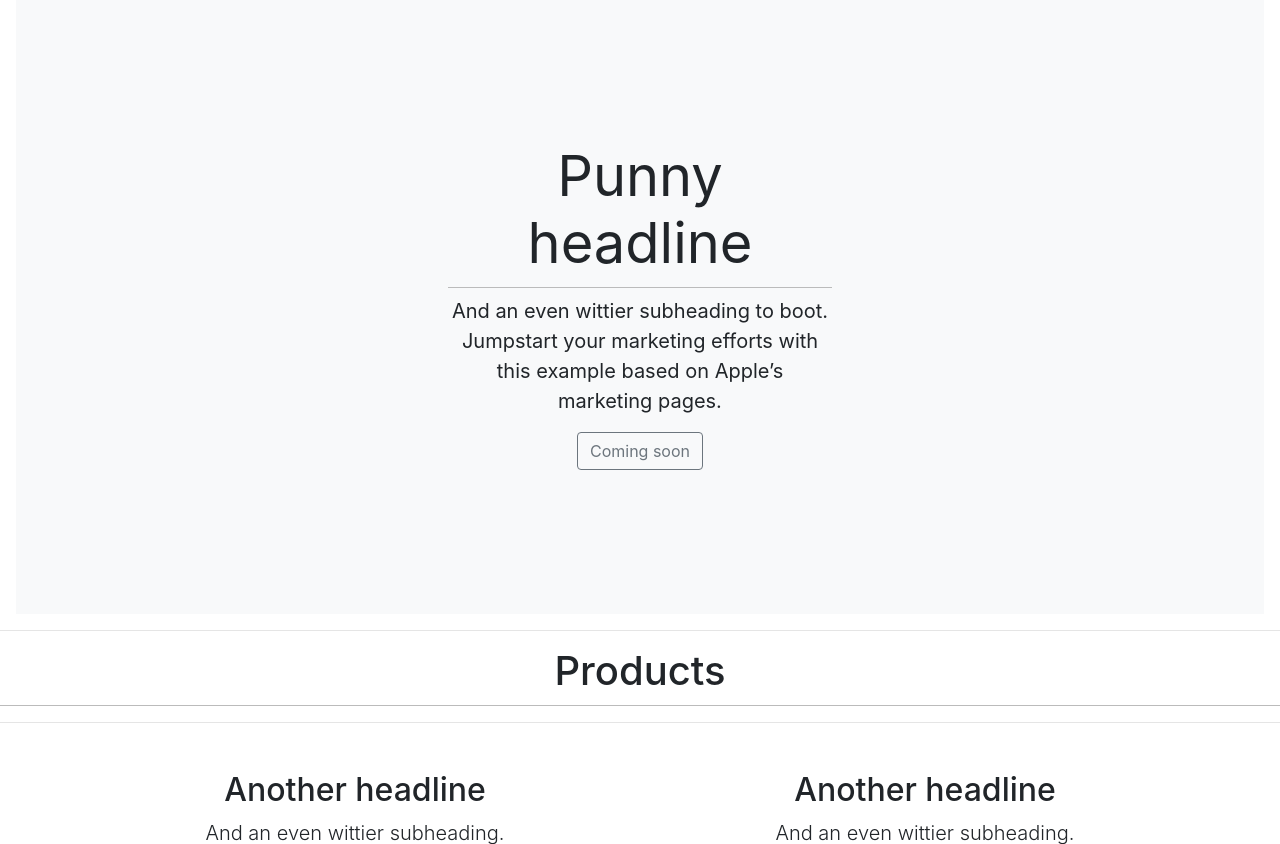
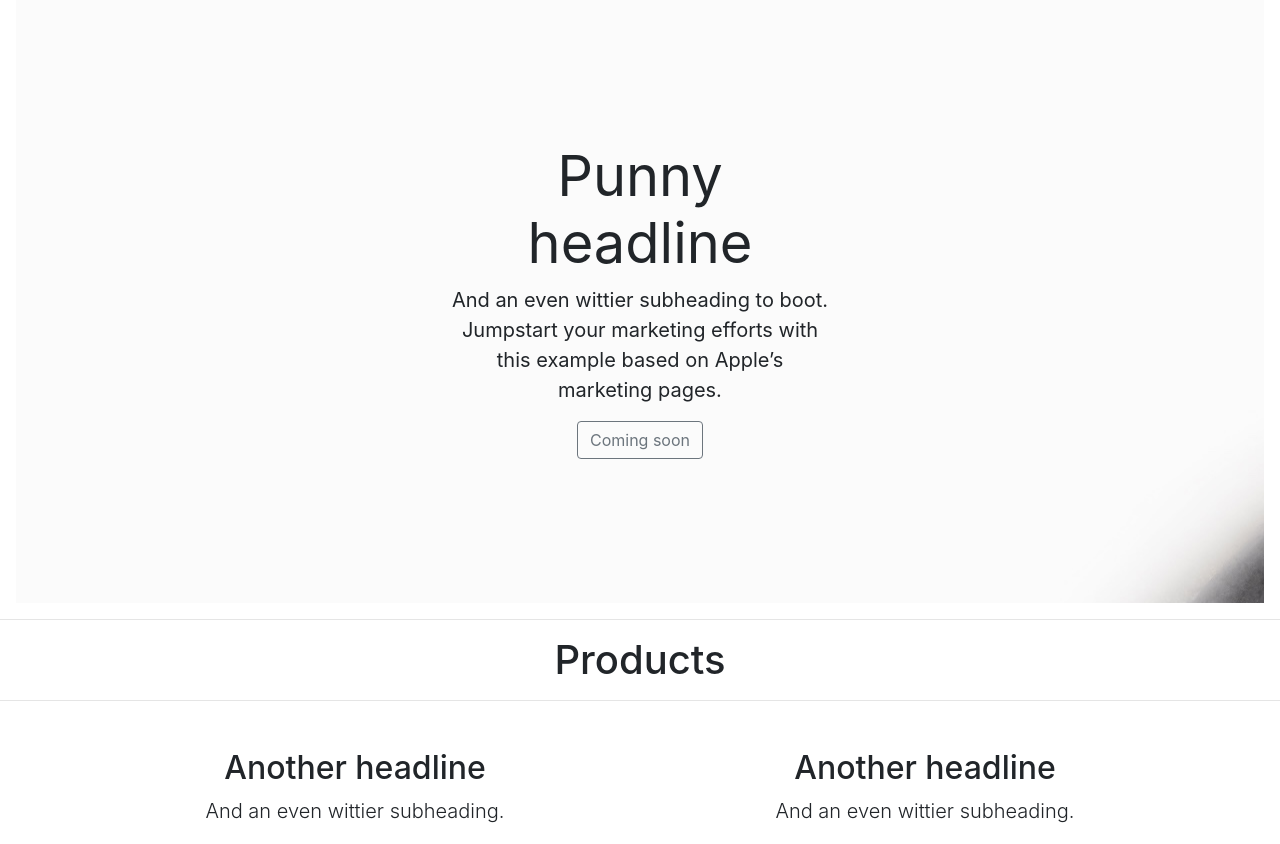
Before and after one commit to samc85/ms_4_test, a Django app: page /products/ in a window 1280 px wide. Shown: the part 73-917 px from the top of the page. Run offline with Django 3.2, Linux system fonts and the light colour scheme; parts of the project's set-up code (start-up, migrations or seed data) failed here and were passed over; some libraries are stand-ins or nearby versions.

Commit message:
base template moved from blog

```diff
--- a/mysite/settings.py
+++ b/mysite/settings.py
@@ -60,7 +60,9 @@
 TEMPLATES = [
     {
         'BACKEND': 'django.template.backends.django.DjangoTemplates',
-        'DIRS': [],
+        'DIRS': [
+            os.path.join(BASE_DIR, 'templates')
+        ],
         'APP_DIRS': True,
         'OPTIONS': {
             'context_processors': [
@@ -124,3 +126,4 @@
 # https://docs.djangoproject.com/en/3.1/howto/static-files/
 
 STATIC_URL = '/static/'
+STATICFILES_DIRS = (os.path.join(BASE_DIR, 'static'),)
--- a/mysite/urls.py
+++ b/mysite/urls.py
@@ -15,6 +15,8 @@
 """
 from django.contrib import admin
 from django.urls import path, include
+from django.conf import settings
+from django.conf.urls.static import static
 
 urlpatterns = [
     path('admin/', admin.site.urls),
--- a/products/templates/products/products.html
+++ b/products/templates/products/products.html
@@ -1,5 +1,5 @@
 
-{% extends "blog/base.html" %}
+{% extends "base.html" %}
 
 {% block title %}Products{% endblock %}
 
--- a/profiles/templates/profiles/profiles.html
+++ b/profiles/templates/profiles/profiles.html
@@ -1,5 +1,5 @@
 
-{% extends "blog/base.html" %}
+{% extends "base.html" %}
 
 {% block title %}Profiles{% endblock %}
 
--- /dev/null
+++ b/static/css/base.css
@@ -0,0 +1,5 @@
+/* --- background image for banner */
+
+.background-image {
+    background-image: url("media/elephant.jpg");
+}
--- a/blog/templates/blog/base.html
+++ b/templates/base.html
@@ -3,7 +3,7 @@
 <html>
     <head>
         <title>{% block title %}{% endblock %}</title>
-         <link href="{% static 'css/blog.css' %}" rel="stylesheet">
+         <link href="{% static 'css/base.css' %}" rel="stylesheet">
         <link rel="stylesheet" href="https://stackpath.bootstrapcdn.com/bootstrap/4.4.1/css/bootstrap.min.css" integrity="sha384-Vkoo8x4CGsO3+Hhxv8T/Q5PaXtkKtu6ug5TOeNV6gBiFeWPGFN9MuhOf23Q9Ifjh" crossorigin="anonymous">
     </head>
 
@@ -34,7 +34,7 @@
 
 
 
-           <div class="position-relative overflow-hidden p-3 p-md-5 m-md-3 text-center bg-light w-105">
+           <div class="position-relative overflow-hidden p-3 p-md-5 m-md-3 text-center bg-light w-105 background-image">
   <div class="col-md-5 p-lg-5 mx-auto my-5">
     <h1 class="display-4 font-weight-normal">Punny headline</h1>
     <p class="lead font-weight-normal">And an even wittier subheading to boot. Jumpstart your marketing efforts with this example based on Apple’s marketing pages.</p>
```
Also changed, not shown: blog/static/css/blog.css (line endings or trailing spaces), media/elephant.jpg (added).
